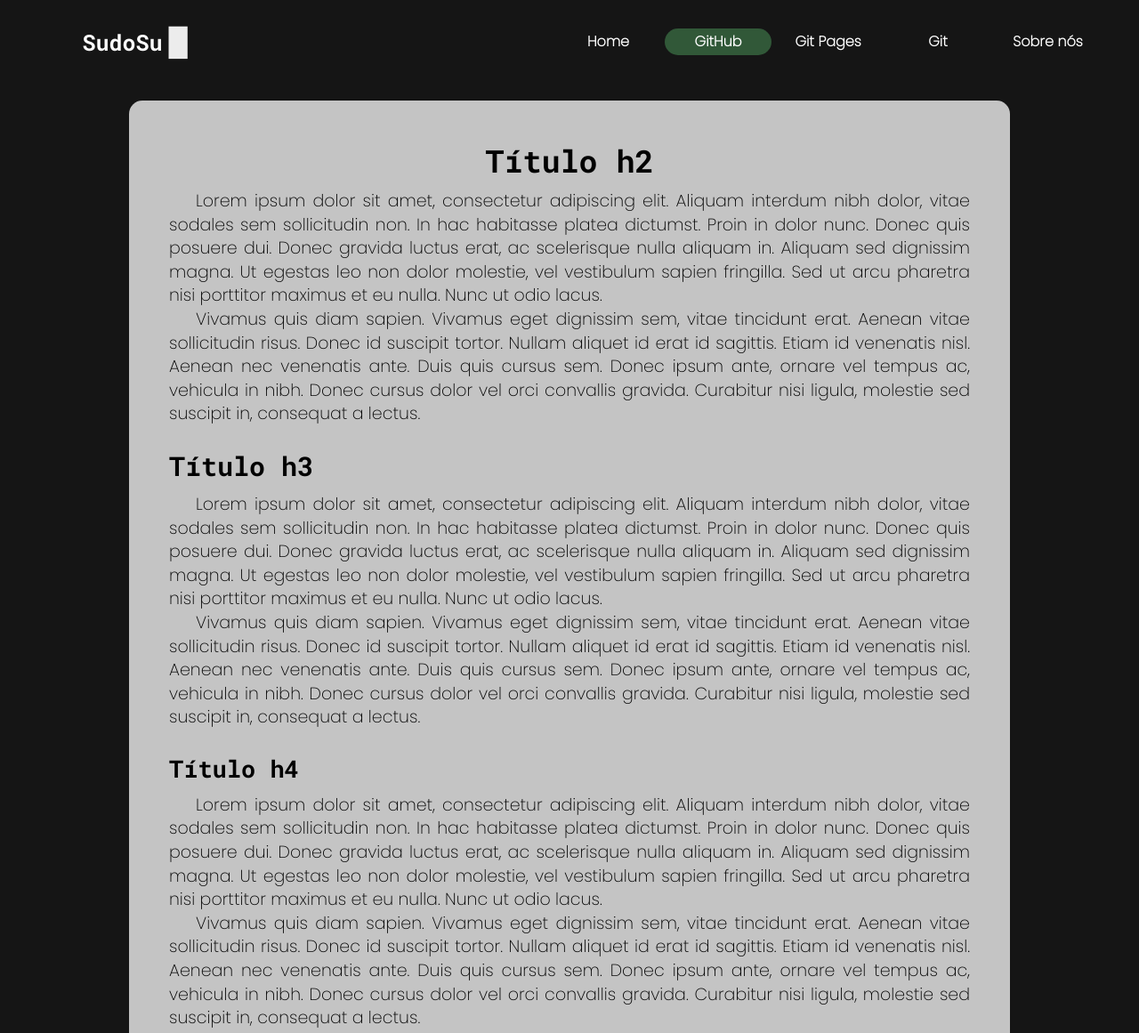
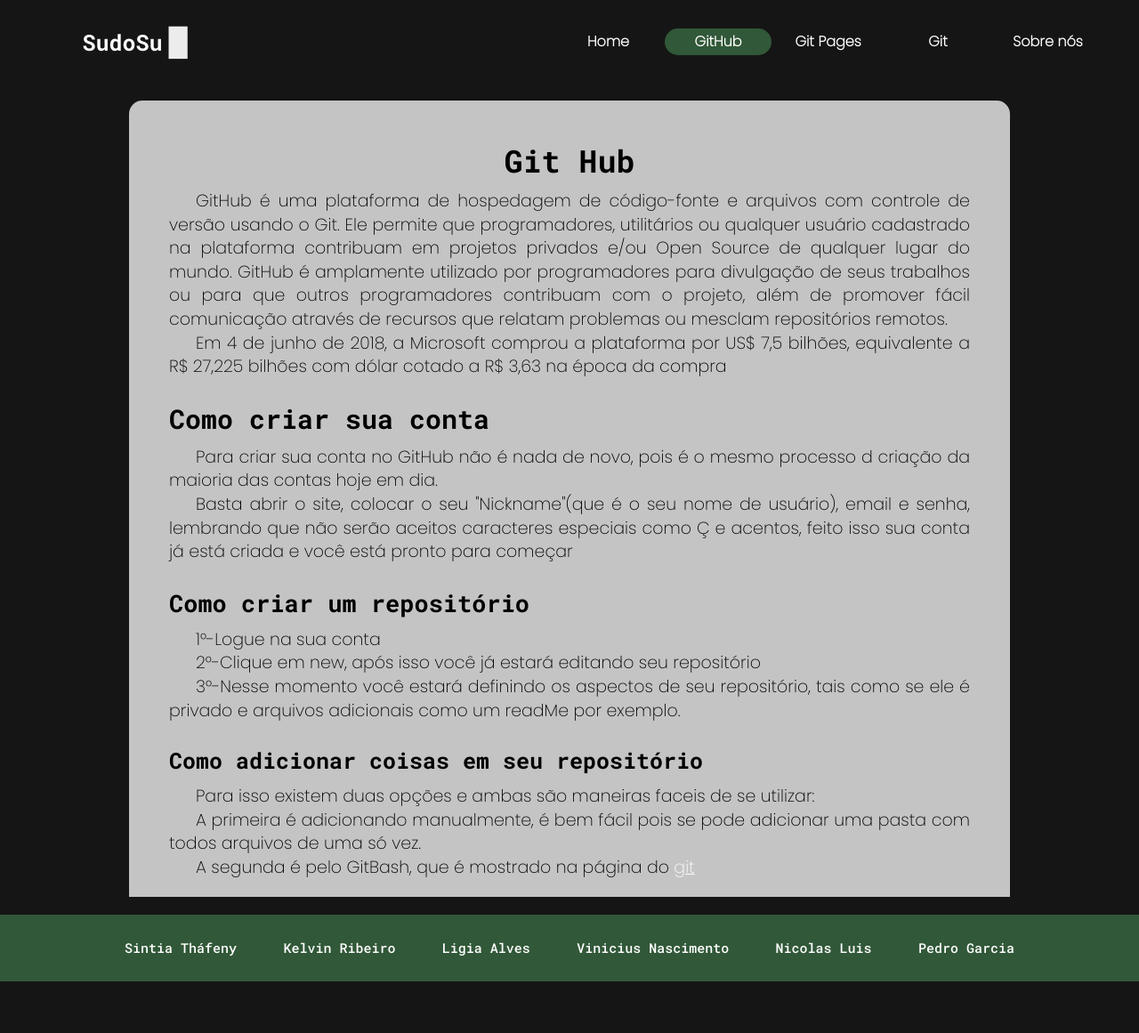
Before and after one commit to KelvinNovais/SudoSu-Tutorials, a plain HTML site: page gitHub.html in a window 1280 px wide. Shown: the top 1161 px of the page at 89% size. After the commit the page ends 1103 px from the top, so only its background shows below. Drawn offline with Linux system fonts and the light colour scheme.

Commit message:
alteração no html da página gitHub

```diff
--- a/gitHub.html
+++ b/gitHub.html
@@ -28,24 +28,20 @@
 			</div>
 		</header>
 		<main>
-			<h2>Título h2</h2>
-			<p>Lorem ipsum dolor sit amet, consectetur adipiscing elit. Aliquam interdum nibh dolor, vitae sodales sem sollicitudin non. In hac habitasse platea dictumst. Proin in dolor nunc. Donec quis posuere dui. Donec gravida luctus erat, ac scelerisque nulla aliquam in. Aliquam sed dignissim magna. Ut egestas leo non dolor molestie, vel vestibulum sapien fringilla. Sed ut arcu pharetra nisi porttitor maximus et eu nulla. Nunc ut odio lacus. </p>
-			<p>Vivamus quis diam sapien. Vivamus eget dignissim sem, vitae tincidunt erat. Aenean vitae sollicitudin risus. Donec id suscipit tortor. Nullam aliquet id erat id sagittis. Etiam id venenatis nisl. Aenean nec venenatis ante. Duis quis cursus sem. Donec ipsum ante, ornare vel tempus ac, vehicula in nibh. Donec cursus dolor vel orci convallis gravida. Curabitur nisi ligula, molestie sed suscipit in, consequat a lectus. </p>
-			<h3>Título h3</h3>
-			<p>Lorem ipsum dolor sit amet, consectetur adipiscing elit. Aliquam interdum nibh dolor, vitae sodales sem sollicitudin non. In hac habitasse platea dictumst. Proin in dolor nunc. Donec quis posuere dui. Donec gravida luctus erat, ac scelerisque nulla aliquam in. Aliquam sed dignissim magna. Ut egestas leo non dolor molestie, vel vestibulum sapien fringilla. Sed ut arcu pharetra nisi porttitor maximus et eu nulla. Nunc ut odio lacus. </p>
-			<p>Vivamus quis diam sapien. Vivamus eget dignissim sem, vitae tincidunt erat. Aenean vitae sollicitudin risus. Donec id suscipit tortor. Nullam aliquet id erat id sagittis. Etiam id venenatis nisl. Aenean nec venenatis ante. Duis quis cursus sem. Donec ipsum ante, ornare vel tempus ac, vehicula in nibh. Donec cursus dolor vel orci convallis gravida. Curabitur nisi ligula, molestie sed suscipit in, consequat a lectus. </p>
-			<h4>Título h4</h4>
-			<p>Lorem ipsum dolor sit amet, consectetur adipiscing elit. Aliquam interdum nibh dolor, vitae sodales sem sollicitudin non. In hac habitasse platea dictumst. Proin in dolor nunc. Donec quis posuere dui. Donec gravida luctus erat, ac scelerisque nulla aliquam in. Aliquam sed dignissim magna. Ut egestas leo non dolor molestie, vel vestibulum sapien fringilla. Sed ut arcu pharetra nisi porttitor maximus et eu nulla. Nunc ut odio lacus. </p>
-			<p>Vivamus quis diam sapien. Vivamus eget dignissim sem, vitae tincidunt erat. Aenean vitae sollicitudin risus. Donec id suscipit tortor. Nullam aliquet id erat id sagittis. Etiam id venenatis nisl. Aenean nec venenatis ante. Duis quis cursus sem. Donec ipsum ante, ornare vel tempus ac, vehicula in nibh. Donec cursus dolor vel orci convallis gravida. Curabitur nisi ligula, molestie sed suscipit in, consequat a lectus. </p>
-			<h5>Título h5</h5>
-			<p>Lorem ipsum dolor sit amet, consectetur adipiscing elit. Aliquam interdum nibh dolor, vitae sodales sem sollicitudin non. In hac habitasse platea dictumst. Proin in dolor nunc. Donec quis posuere dui. Donec gravida luctus erat, ac scelerisque nulla aliquam in. Aliquam sed dignissim magna. Ut egestas leo non dolor molestie, vel vestibulum sapien fringilla. Sed ut arcu pharetra nisi porttitor maximus et eu nulla. Nunc ut odio lacus. </p>
-			<p>Vivamus quis diam sapien. Vivamus eget dignissim sem, vitae tincidunt erat. Aenean vitae sollicitudin risus. Donec id suscipit tortor. Nullam aliquet id erat id sagittis. Etiam id venenatis nisl. Aenean nec venenatis ante. Duis quis cursus sem. Donec ipsum ante, ornare vel tempus ac, vehicula in nibh. Donec cursus dolor vel orci convallis gravida. Curabitur nisi ligula, molestie sed suscipit in, consequat a lectus. </p>
-			<div class="codeBlock">
-				<code>
-					$name = ['Kelvin', 'Ribeiro'];<br>
-					$sudo su
-				</code>
-			</div>
+			<h2>Git Hub</h2>
+			<p>GitHub é uma plataforma de hospedagem de código-fonte e arquivos com controle de versão usando o Git. Ele permite que programadores, utilitários ou qualquer usuário cadastrado na plataforma contribuam em projetos privados e/ou Open Source de qualquer lugar do mundo. GitHub é amplamente utilizado por programadores para divulgação de seus trabalhos ou para que outros programadores contribuam com o projeto, além de promover fácil comunicação através de recursos que relatam problemas ou mesclam repositórios remotos.</p>
+			<p>Em 4 de junho de 2018, a Microsoft comprou a plataforma por US$ 7,5 bilhões, equivalente a R$ 27,225 bilhões com dólar cotado a R$ 3,63 na época da compra</p>
+			<h3>Como criar sua conta</h3>
+			<p>Para criar sua conta no GitHub não é nada de novo, pois é o mesmo processo d criação da maioria das contas hoje em dia. </p>
+			<p>Basta abrir o site, colocar o seu "Nickname"(que é o seu nome de usuário), email e senha, lembrando que não serão aceitos caracteres especiais como Ç e acentos, feito isso sua conta já está criada e você está pronto para começar</p>
+			<h4>Como criar um repositório</h4>
+			<p>1°-Logue na sua conta</p>
+			<p>2°-Clique em new, após isso você já estará editando seu repositório</p>
+			<p>3°-Nesse momento você estará definindo os aspectos de seu repositório, tais como se ele é privado e arquivos adicionais como um readMe por exemplo.</p>
+			<h5>Como adicionar coisas em seu repositório</h5>
+			<p>Para isso existem duas opções e ambas são maneiras faceis de se utilizar:</p>
+			<p>A primeira é adicionando manualmente, é bem fácil pois se pode adicionar uma pasta com todos arquivos de uma só vez.</p>
+			<p>A segunda é pelo GitBash, que é mostrado na página do <a href="git.html">git</a></p>
 		</main>
 		<footer>
 			<ul>
```
